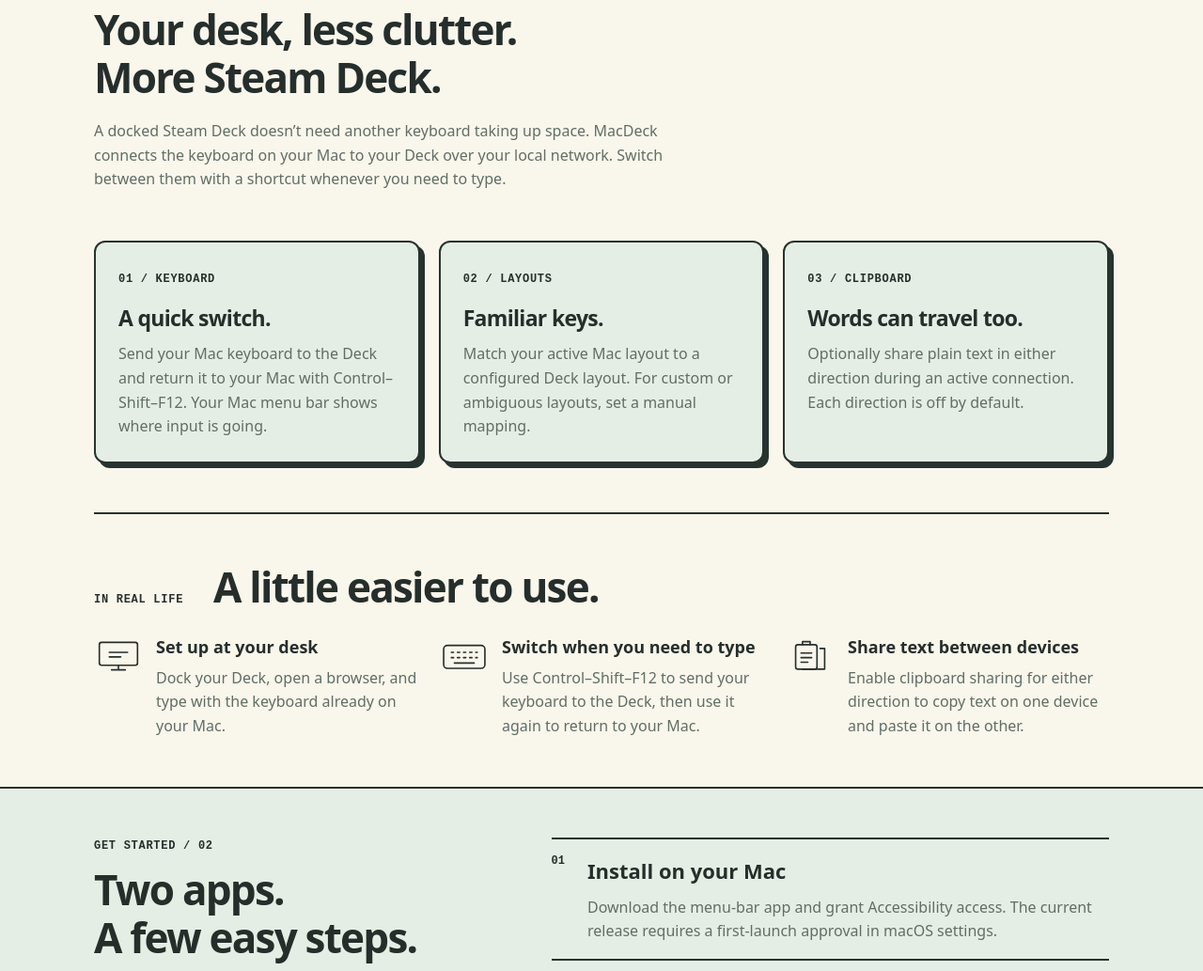
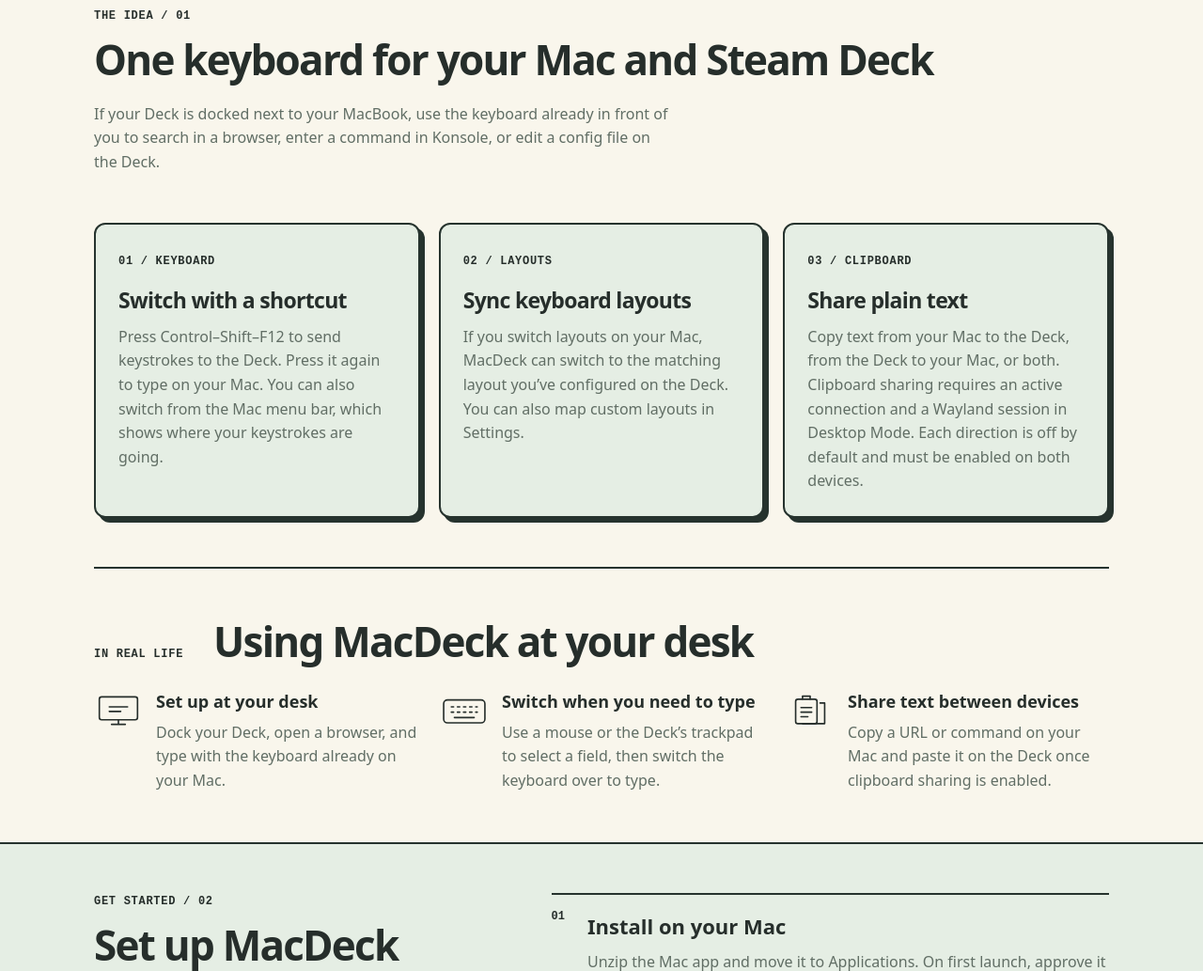
Before and after one commit to ArtemBondar/MacDeckInputBridge, a plain HTML site: page site/index.html in a window 1280 px wide. Shown: the part 960-1993 px from the top of the page at 94% size. Drawn offline with Linux system fonts and the light colour scheme.

Commit message:
Clarify MacDeck homepage and setup copy

```diff
--- a/site/index.html
+++ b/site/index.html
@@ -65,7 +65,7 @@
     <section class="hero wrap" aria-labelledby="hero-title">
       <div class="hero-copy"><p class="eyebrow"><span class="status-dot"></span> MADE FOR MAC &amp; STEAM DECK</p>
         <h1 id="hero-title">Dock your Deck.<br><em>Keep your keyboard<span style="color:#c7785e">.</span></em></h1>
-        <p class="lead">Your Steam Deck is docked by the screen. Your Mac keyboard is right there. MacDeck connects them, so there’s no need to buy another keyboard.</p>
+        <p class="lead">Use your MacBook keyboard to type on your Steam Deck in Desktop Mode. MacDeck sends keystrokes over your local network, and a shortcut switches the keyboard back to your Mac.</p>
         <div class="actions"><a class="button primary" href="https://github.com/ArtemBondar/MacDeckInputBridge/releases/latest">Get MacDeck <span aria-hidden="true">↗</span></a><a class="button secondary" href="https://github.com/ArtemBondar/MacDeckInputBridge#install-on-steam-deck">Installation guide <span aria-hidden="true">→</span></a></div>
         <p class="hero-note">macOS + Steam Deck Desktop Mode</p>
       </div>
@@ -175,14 +175,14 @@
       </div>
     </section>
     <div class="divider wrap"></div>
-    <section class="intro wrap" id="how-it-works"><p class="eyebrow">THE IDEA <span> / 01</span></p><div><h2>Your desk, less clutter.<br>More Steam Deck.</h2><p>A docked Steam Deck doesn’t need another keyboard taking up space. MacDeck connects the keyboard on your Mac to your Deck over your local network. Switch between them with a shortcut whenever you need to type.</p></div></section>
+    <section class="intro wrap" id="how-it-works"><p class="eyebrow">THE IDEA <span> / 01</span></p><div><h2>One keyboard for your Mac and Steam Deck</h2><p>If your Deck is docked next to your MacBook, use the keyboard already in front of you to search in a browser, enter a command in Konsole, or edit a config file on the Deck.</p></div></section>
     <section class="features wrap" aria-label="Features">
-      <article><span class="number">01 / KEYBOARD</span><h3>A quick switch.</h3><p>Send your Mac keyboard to the Deck and return it to your Mac with Control–Shift–F12. Your Mac menu bar shows where input is going.</p></article>
-      <article><span class="number">02 / LAYOUTS</span><h3>Familiar keys.</h3><p>Match your active Mac layout to a configured Deck layout. For custom or ambiguous layouts, set a manual mapping.</p></article>
-      <article><span class="number">03 / CLIPBOARD</span><h3>Words can travel too.</h3><p>Optionally share plain text in either direction during an active connection. Each direction is off by default.</p></article>
+      <article><span class="number">01 / KEYBOARD</span><h3>Switch with a shortcut</h3><p>Press Control–Shift–F12 to send keystrokes to the Deck. Press it again to type on your Mac. You can also switch from the Mac menu bar, which shows where your keystrokes are going.</p></article>
+      <article><span class="number">02 / LAYOUTS</span><h3>Sync keyboard layouts</h3><p>If you switch layouts on your Mac, MacDeck can switch to the matching layout you’ve configured on the Deck. You can also map custom layouts in Settings.</p></article>
+      <article><span class="number">03 / CLIPBOARD</span><h3>Share plain text</h3><p>Copy text from your Mac to the Deck, from the Deck to your Mac, or both. Clipboard sharing requires an active connection and a Wayland session in Desktop Mode. Each direction is off by default and must be enabled on both devices.</p></article>
     </section>
     <section class="use-cases wrap" aria-labelledby="use-cases-title">
-      <div class="use-cases-heading"><p class="eyebrow">IN REAL LIFE</p><h2 id="use-cases-title">A little easier to use.</h2></div>
+      <div class="use-cases-heading"><p class="eyebrow">IN REAL LIFE</p><h2 id="use-cases-title">Using MacDeck at your desk</h2></div>
       <div class="use-case-list">
         <article class="use-case">
           <svg viewBox="0 0 64 48" aria-hidden="true"><rect x="7" y="6" width="50" height="30" rx="3"/><path d="M23 42h18M32 36v6M20 19h24M20 25h15"/></svg>
@@ -190,16 +190,16 @@
         </article>
         <article class="use-case">
           <svg viewBox="0 0 64 48" aria-hidden="true"><rect x="5" y="10" width="54" height="30" rx="5"/><path d="M15 19h3m5 0h3m5 0h3m5 0h3m5 0h2M15 26h3m5 0h3m5 0h3m5 0h3m5 0h2M19 33h26"/></svg>
-          <div><h3>Switch when you need to type</h3><p>Use Control–Shift–F12 to send your keyboard to the Deck, then use it again to return to your Mac.</p></div>
+          <div><h3>Switch when you need to type</h3><p>Use a mouse or the Deck’s trackpad to select a field, then switch the keyboard over to type.</p></div>
         </article>
         <article class="use-case">
           <svg viewBox="0 0 64 48" aria-hidden="true"><rect x="13" y="9" width="28" height="32" rx="3"/><path d="M22 9V5h10v4M20 20h14M20 26h14M20 32h9M45 14h6v27H22"/></svg>
-          <div><h3>Share text between devices</h3><p>Enable clipboard sharing for either direction to copy text on one device and paste it on the other.</p></div>
+          <div><h3>Share text between devices</h3><p>Copy a URL or command on your Mac and paste it on the Deck once clipboard sharing is enabled.</p></div>
         </article>
       </div>
     </section>
-    <section class="setup" id="setup"><div class="wrap setup-grid"><div><p class="eyebrow">GET STARTED <span> / 02</span></p><h2>Two apps.<br>A few easy steps.</h2><p>Install MacDeck on each device, pair them with the same secret, and enable Mac input on the Deck.</p><a class="text-link" href="https://github.com/ArtemBondar/MacDeckInputBridge#pair-and-use">Read the setup guide <span aria-hidden="true">↗</span></a></div><ol><li><span>01</span><div><h3>Install on your Mac</h3><p>Download the menu-bar app and grant Accessibility access. The current release requires a first-launch approval in macOS settings.</p></div></li><li><span>02</span><div><h3>Install on Steam Deck</h3><p>Switch to Desktop Mode, install the receiver, and complete the virtual keyboard permission setup.</p></div></li><li><span>03</span><div><h3>Pair and switch</h3><p>Copy the Deck’s IP address and pairing secret into the Mac app, then enable input on the Deck.</p></div></li></ol></div></section>
-    <section class="privacy wrap"><p class="eyebrow">A NOTE ON PRIVACY <span> / 03</span></p><div><h2>Kept between<br>your devices.</h2><p>The connection is authenticated and encrypted. Typed text and clipboard contents are not logged or stored. Use MacDeck on a trusted network and keep your pairing secret private.</p><a class="text-link" href="https://github.com/ArtemBondar/MacDeckInputBridge#privacy-and-limits">Privacy &amp; limitations <span aria-hidden="true">↗</span></a></div></section>
+    <section class="setup" id="setup"><div class="wrap setup-grid"><div><p class="eyebrow">GET STARTED <span> / 02</span></p><h2>Set up MacDeck</h2><p>Download both apps from the same release and connect your Mac and Steam Deck to the same trusted local network. The setup guide has the installer and permission commands for the Deck.</p><a class="text-link" href="https://github.com/ArtemBondar/MacDeckInputBridge#pair-and-use">Read the setup guide <span aria-hidden="true">↗</span></a></div><ol><li><span>01</span><div><h3>Install on your Mac</h3><p>Unzip the Mac app and move it to Applications. On first launch, approve it with <strong>Open Anyway</strong> in Privacy &amp; Security, then grant Accessibility access so MacDeck can read your keystrokes.</p></div></li><li><span>02</span><div><h3>Install on Steam Deck</h3><p>Switch to Desktop Mode, extract the Deck download, and run the installer in Konsole. Complete the one-time virtual keyboard permission setup, then log out and back in.</p></div></li><li><span>03</span><div><h3>Pair and switch</h3><p>Open MacDeck on the Deck and copy the IP address and pairing secret from Settings into the Mac app’s Settings. On the Deck, open <strong>Control</strong> and select <strong>Enable Mac Input</strong>. Press Control–Shift–F12 on the Mac to start typing on the Deck.</p></div></li></ol></div></section>
+    <section class="privacy wrap"><p class="eyebrow">A NOTE ON PRIVACY <span> / 03</span></p><div><h2>Encrypted on your local network</h2><p>The connection is authenticated and encrypted. Typed text and clipboard contents are not logged or stored. Use MacDeck on a trusted network and keep your pairing secret private.</p><a class="text-link" href="https://github.com/ArtemBondar/MacDeckInputBridge#privacy-and-limits">Privacy &amp; limitations <span aria-hidden="true">↗</span></a></div></section>
     <section class="end wrap"><div><p class="eyebrow">READY WHEN YOU ARE</p><h2>Dock it. Connect it.<br><em>Get typing.</em></h2></div><a class="button primary" href="https://github.com/ArtemBondar/MacDeckInputBridge/releases/latest">Download the apps <span aria-hidden="true">↗</span></a></section>
   </main>
   <footer class="wrap footer"><a class="brand" href="#top"><svg class="brand-mark" viewBox="15 150 482 210" aria-hidden="true">
```
